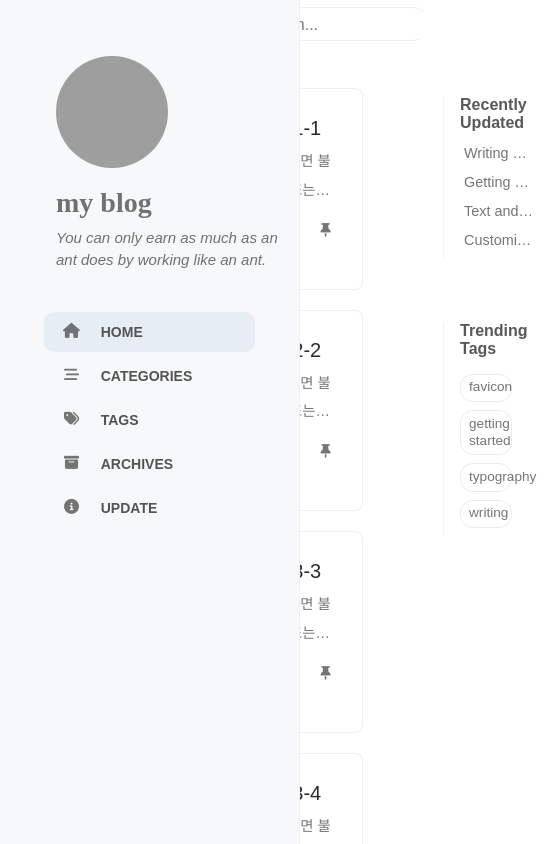
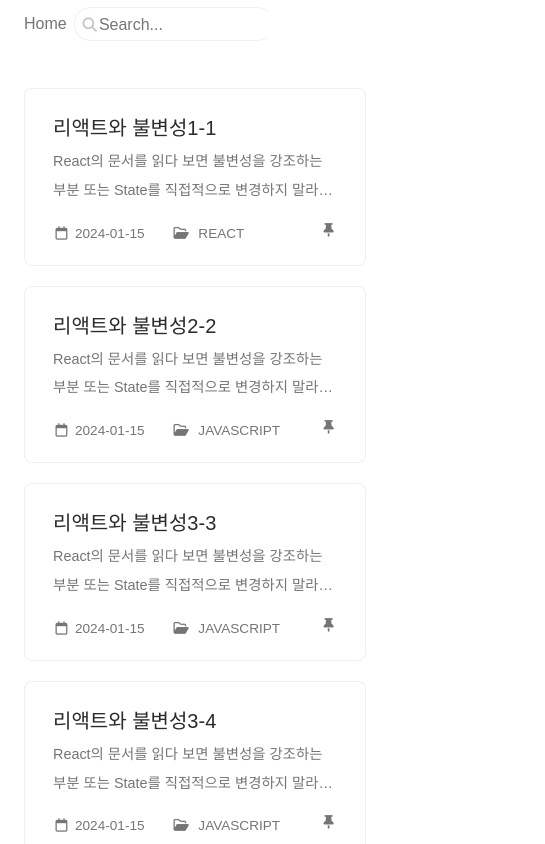
Before and after one commit to nam-yeun-hwa/my-blog, a Next.js app: page / in a window 390 px wide. Shown: the top 844 px of the page, 545 px wide, since content can reach past the window. Built offline with nearby package versions, Linux system fonts and the light colour scheme; grey boxes are pictures that could not be loaded; a web font is replaced by a local one.

Commit message:
Design(Home): home layout css 모바일 수정

```diff
--- a/src/app/(layoutCase)/layout.module.css
+++ b/src/app/(layoutCase)/layout.module.css
@@ -5,7 +5,7 @@
   left: 0;
   height: 100%;
   overflow-y: auto;
-  width: 300px;
+  width: 260px;
   z-index: 99;
   background: var(--sidebar-bg);
   border-right: 1px solid var(--sidebar-border-color);
@@ -98,7 +98,6 @@
 /* 컨텐츠 페이지 : start */
 
 .main_wrapper {
-  margin-left: 260px;
   display: flex;
   justify-content: center !important;
   /* flex-direction: column; */
@@ -109,6 +108,9 @@
 }
 
 @media (min-width: 1650px) {
+  .sidebar {
+    width: 300px;
+  }
   .main_wrapper {
     margin-left: 300px;
   }
@@ -141,6 +143,23 @@
 @media (min-width: 576px) {
 }
 
+@media (max-width: 849px) {
+  .main_wrapper {
+    transition: transform 0.4s ease;
+  }
+  .sidebar {
+    transition: transform 0.4s ease;
+    transform: translateX(-260px);
+    -webkit-transform: translateX(-260px);
+  }
+}
+
+@media (min-width: 850px) {
+  .main_wrapper {
+    margin-left: 260px;
+  }
+}
+
 /* 1650일때
 850일때  */
 
--- a/src/app/(layoutCase)/layout.tsx
+++ b/src/app/(layoutCase)/layout.tsx
@@ -15,9 +15,6 @@ type Props = {
 
 function Layout({ children, modal }: Props) {
   const segment = useSelectedLayoutSegment();
-  useEffect(() => {
-    console.log(segment);
-  }, [segment]);
 
   return (
     <>
--- a/src/app/_component/Home.module.css
+++ b/src/app/_component/Home.module.css
@@ -1,8 +1,9 @@
 /* 페이지 내용 : start */
 
 .contents {
+  flex-wrap: wrap;
   display: flex;
-  flex-direction: row;
+  /* flex-direction: row; */
 }
 
 .main_wrapper {
@@ -29,5 +30,47 @@
   margin-bottom: 3rem !important;
   padding-right: calc(1.5rem * 0.5);
 }
+@media (min-width: 992px) and (max-width: 1199px) {
+  .main_wrapper {
+    flex: 0 0 96%;
+    max-width: 96%;
+    padding-right: 1.5rem !important;
+    padding-left: 1.5rem !important;
+  }
+}
+
+@media (max-width: 1199px) {
+  .contents {
+    justify-content: center !important;
+  }
+}
+
+@media (max-width: 1199px) {
+  .panel_wrapper {
+    display: none;
+  }
+}
+
+@media (max-width: 849px) {
+  .contents {
+    max-width: 100%;
+  }
+}
+
+@media (max-width: 768px) {
+  .main_wrapper {
+    flex: 0 0 auto;
+    width: 100%;
+    padding-right: 1.5rem !important;
+    padding-left: 1.5rem !important;
+  }
+}
+
+@media (min-width: 1200px) {
+  /* .contents {
+    flex: 0 0 auto;
+    width: 75%;
+  } */
+}
 
 /* 페이지 내용 : end */
```
Also changed, not shown: src/app/(layoutCase)/update/page.tsx (+1 -20 lines).
